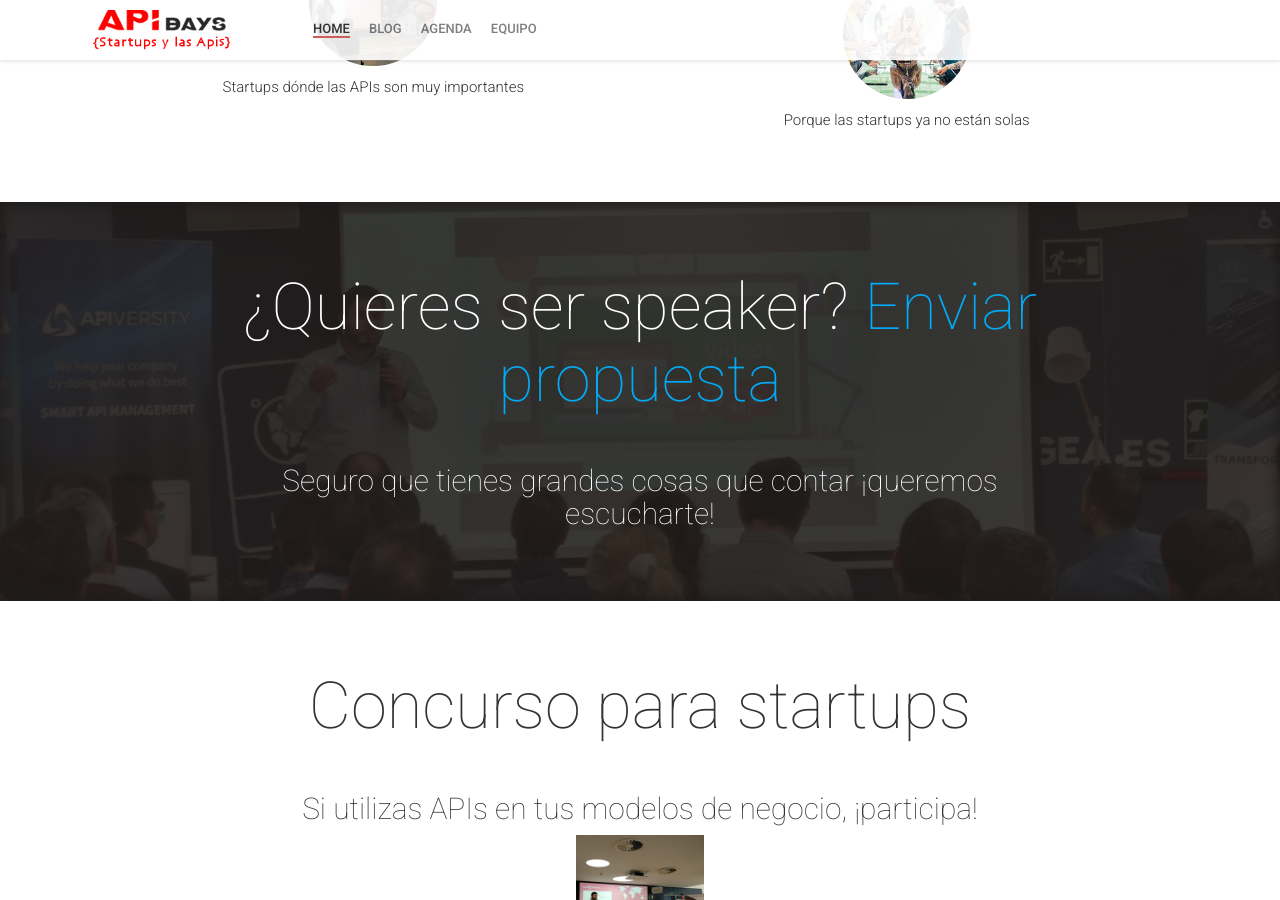
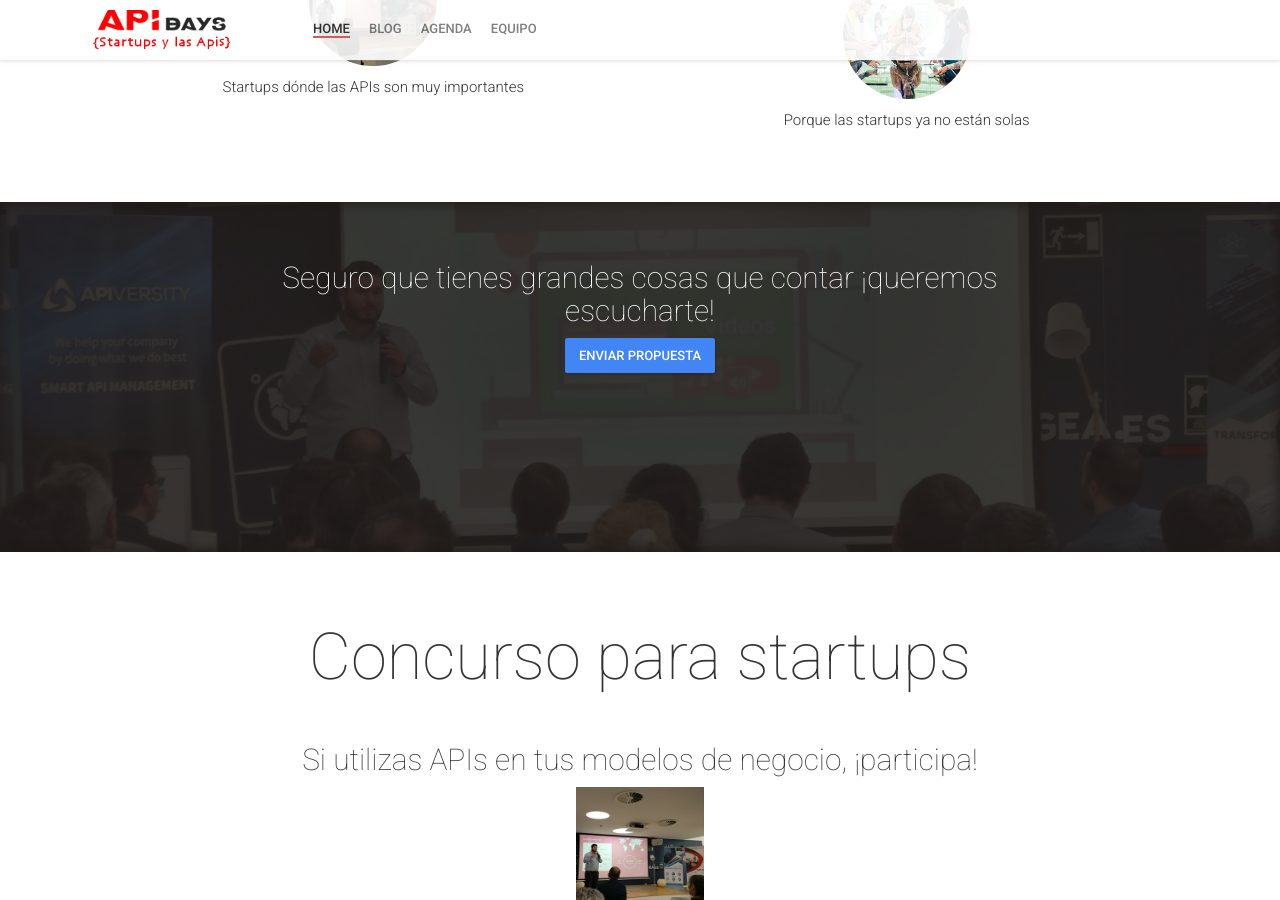
Before and after one commit to apiaddicts/startupsylasapisIII, a Jekyll site: the page built from index.html, in a window 1280 px wide and 900 px high, scrolled down 1206 px. Built offline with Jekyll 4.4.1, drawn with Linux system fonts in a browser that asks for light colours; nearby versions of some CDN libraries; comment, search, counter and statistics services are not loaded.

Commit message:
participa modif

```diff
--- a/_includes/participa.html
+++ b/_includes/participa.html
@@ -3,8 +3,8 @@
     <div class="overlay solid-overlay"></div>
     <div class="content-wrapper">
         <div class="col-md-8 col-md-offset-2">
-            <h3>{{ site.participaTitle }} <a href="https://forms.gle/zzpwcjoENprtaKEh7" target="_blank"> Enviar propuesta</a></h3>
             <h5>{{ site.participaText }}</h5>
+            <a class="btn btn-primary waves-effect waves-button waves-light waves-float" href="{{ site.participaButtonLink }}" target="_blank">{{ site.participaButtonText }}</a>
         </div>
     </div>
 </section>
```
